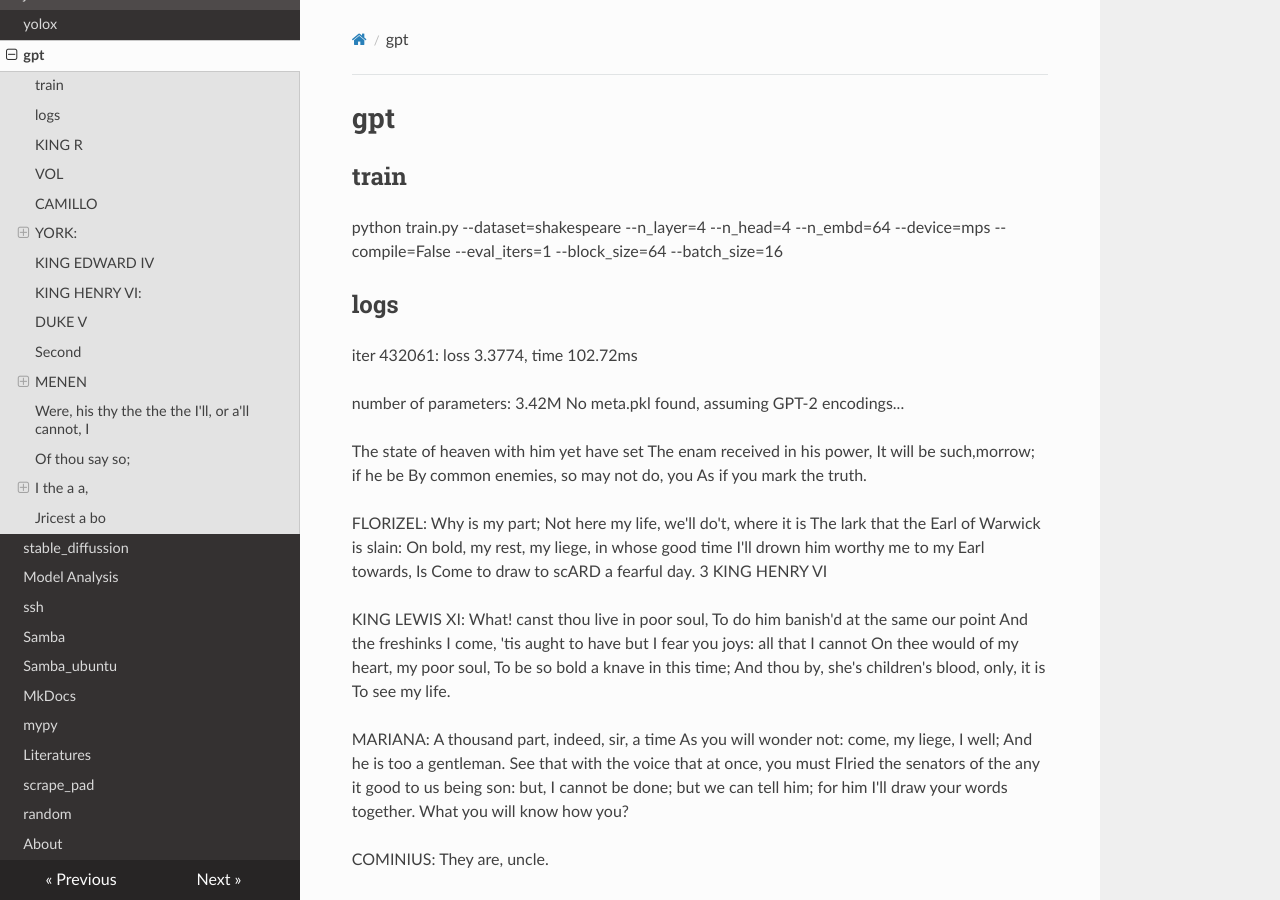
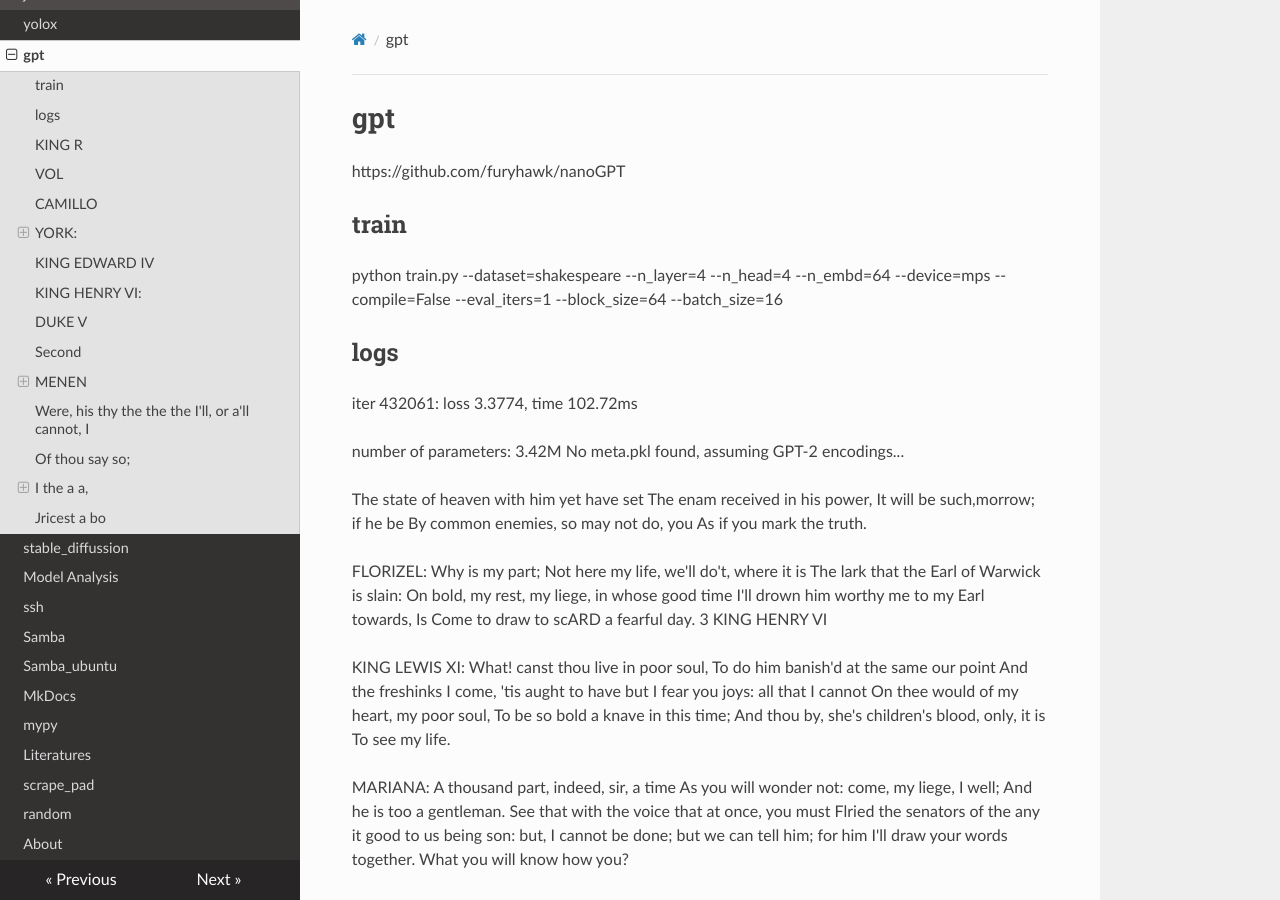
Before and after one commit to furyhawk/124c41, an MkDocs documentation site: the page built from docs/gpt.md, in a window 1280 px wide and 900 px high. Built offline with MkDocs 1.6.1, drawn with Linux system fonts in a browser that asks for light colours; nearby versions of some CDN libraries; some of the changed lines change nothing that is shown.

Commit message:
feat: nanogpt git

```diff
--- a/docs/gpt.md
+++ b/docs/gpt.md
@@ -1,4 +1,6 @@
 # gpt
+
+https://github.com/furyhawk/nanoGPT
 
 ## train
 python train.py --dataset=shakespeare --n_layer=4 --n_head=4 --n_embd=64 --device=mps --compile=False --eval_iters=1 --block_size=64 --batch_size=16
```
